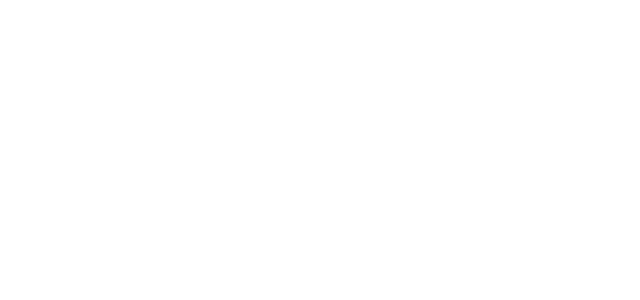
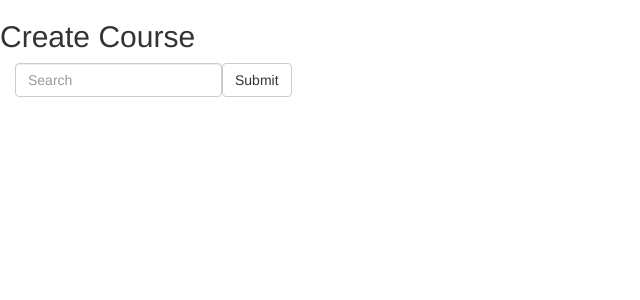
Before and after one commit to nonaee/Regis_system, an Angular app in the folder my-app/: page /enroll_course in a window 1280 px wide. Before the commit this address led to /. Shown: the top 300 px of the page, without its empty margins (0-640 px from the left). Built offline with nearby package versions, Linux system fonts and the light colour scheme.

Commit message:
enroll course didn't finish

```diff
--- a/my-app/src/app/app.module.ts
+++ b/my-app/src/app/app.module.ts
@@ -11,6 +11,7 @@
 import { GradingListStudentComponent } from './grading-list-student/grading-list-student.component';
 
 import {CreateCourseComponent} from './create-course/create-course.component';
+import { EnrollCourseComponent } from './enroll-course/enroll-course.component';
 
 
 
@@ -23,6 +24,7 @@
 
 
   {path: 'create_course', component: CreateCourseComponent},
+  {path: 'enroll_course', component: EnrollCourseComponent},
 
   {path: 'grading', component: GradingComponent}
 
@@ -36,6 +38,7 @@
     GradingComponent,
     GradingListStudentComponent,
     CreateCourseComponent,
+    EnrollCourseComponent,
 
   ],
   imports: [
--- /dev/null
+++ b/my-app/src/app/enroll-course/enroll-course.component.html
@@ -0,0 +1,8 @@
+
+<H2> Create Course</H2>
+<form class="navbar-form " >
+  <div class="form-group">
+    <input type="text" class="form-control" placeholder="Search">
+  </div>
+  <button type="submit" class="btn btn-default">Submit</button>
+</form>
--- /dev/null
+++ b/my-app/src/app/enroll-course/enroll-course.component.ts
@@ -0,0 +1,15 @@
+import { Component, OnInit } from '@angular/core';
+
+@Component({
+  selector: 'app-enroll-course',
+  templateUrl: './enroll-course.component.html',
+  styleUrls: ['./enroll-course.component.css']
+})
+export class EnrollCourseComponent implements OnInit {
+
+  constructor() { }
+
+  ngOnInit() {
+  }
+
+}
```
Also changed, not shown: my-app/src/app/enroll-course/enroll-course.component.css (added), 1 other file (tests, documents, lock files or other folders).
